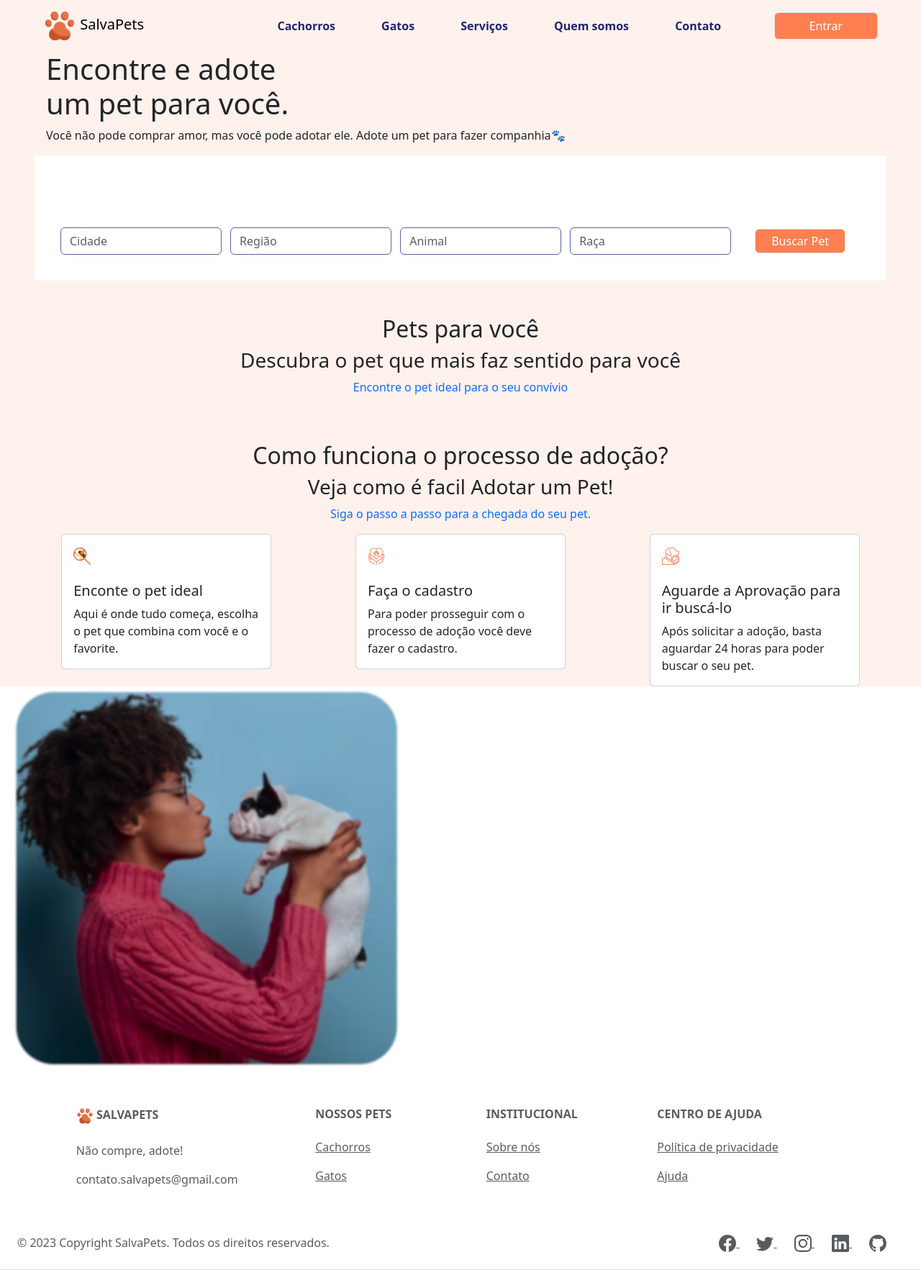
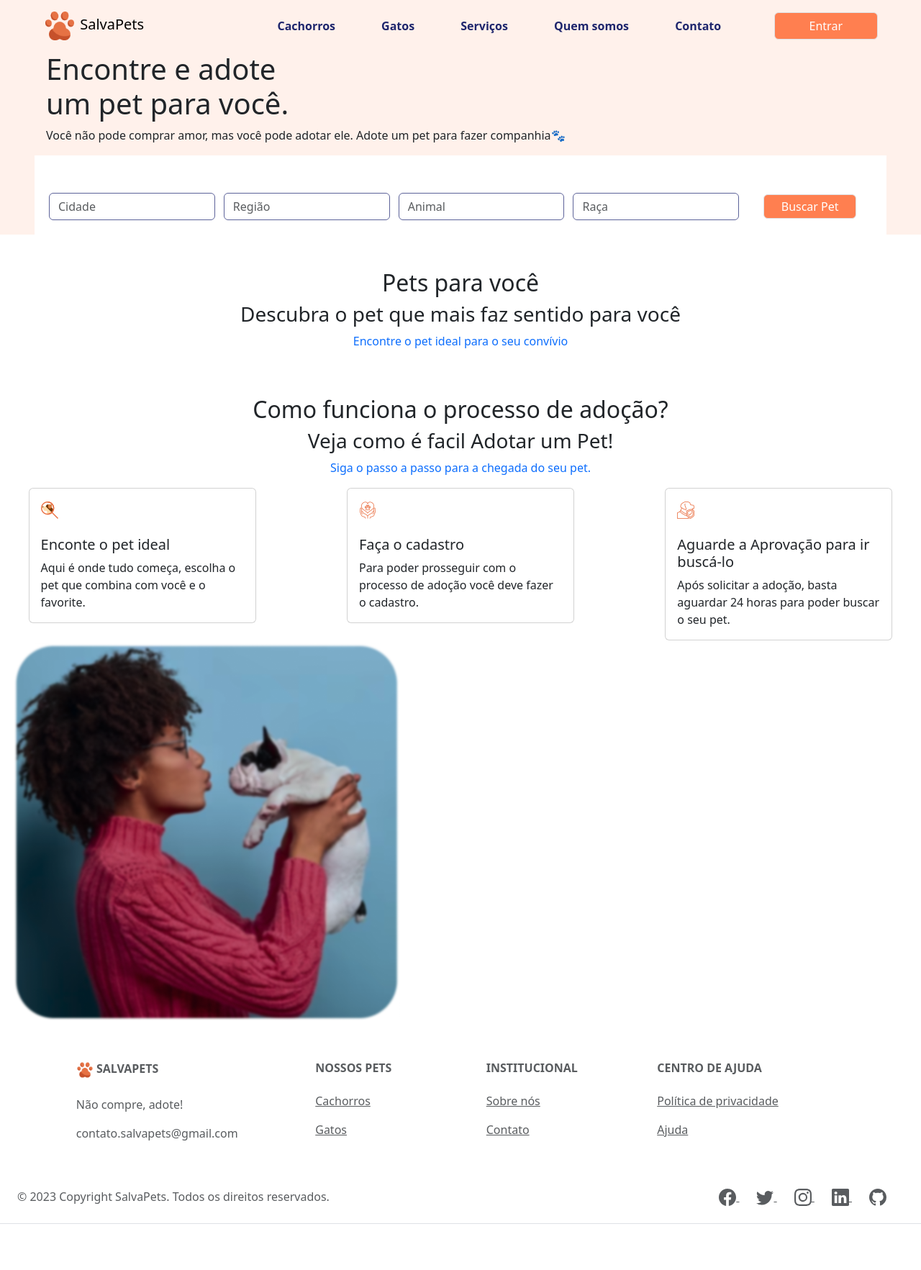
Before and after one commit to ZimboSebastiao/salva-pets2, a PHP site: page /home.php in a window 1280 px wide. Shown: the whole page at 72% size. After the commit the page ends 1701 px from the top, so only its background shows below. Run offline with PHP 8.4, Linux system fonts and the light colour scheme.

Commit message:
Update home.php

```diff
--- a/home.php
+++ b/home.php
@@ -47,8 +47,6 @@
     </header>
 
   <main>
-    <div class="">
-
       <div class="cabecalho col-md-12 px-lg-5">
         <div class="px-3">
           <h1>Encontre e adote <br>
@@ -63,12 +61,11 @@
         </div>
 
         <!-- <div class=""> -->
-        <div class="p-3 d-flex gap-lg-1 gap-md-3 gap-2 flex-wrap flex-xl-nowrap bg-white pt-5">
+        <!-- <div class="p-3 d-flex gap-lg-1 gap-md-3 gap-2 flex-wrap flex-xl-nowrap bg-white"> -->
 
-        <div class="pesquisa p-3 d-flex gap-lg-3 gap-md-3 gap-xl-1 gap-2 flex-wrap flex-xl-nowrap bg-white pt-5">
+        <div class="pesquisa p-3 d-flex gap-lg-3 gap-md-3 gap-xl-1 gap-2 flex-wrap flex-xl-nowrap bg-white pt-5 col-md-12">
           <!-- INPUT CIDADE -->
           <div class="input-group rounded border-dark p-1 px-md-1">
-            <!-- <img src="icones/pata (1).png" alt="" width="10%"> -->
             <input type="text" class="form-control cont icon-city custom-border" aria-label="Sizing example input" aria-describedby="inputGroup-sizing-default" placeholder="Cidade">
           </div>
 
```
